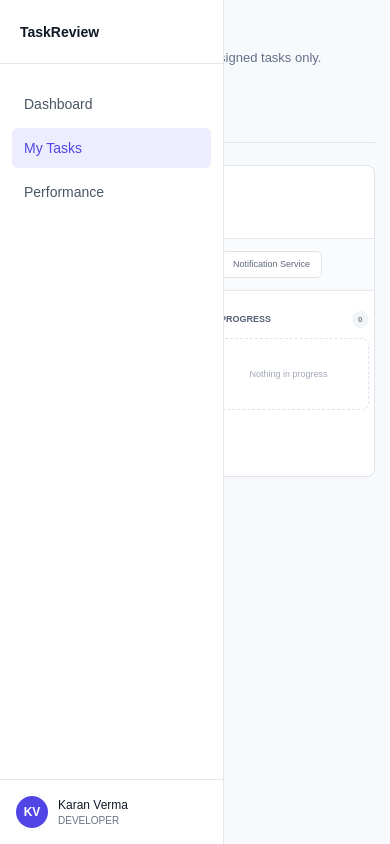
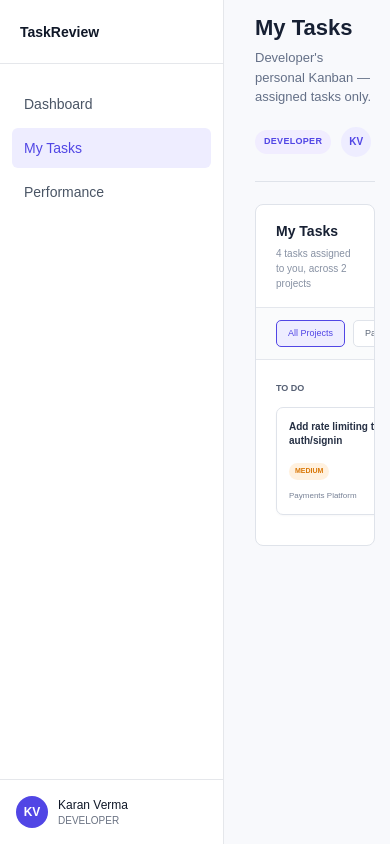
Before and after one commit to WorkR25/Internal-Engineering-Task-Management-System-Frontend, a Next.js app: page /developer/my-task/my-task in a window 390 px wide. Built offline with nearby package versions, Linux system fonts and the light colour scheme.

Commit message:
my task / developer fixed

```diff
--- a/src/pages/developer/my-task/my-task.css
+++ b/src/pages/developer/my-task/my-task.css
@@ -5,19 +5,14 @@
   font-family: Arial, Helvetica, sans-serif;
 }
 
-/* =========================
-   MAIN CONTENT
-========================= */
-
 .developer-my-task-content {
   margin-left: 240px;
+  width: calc(100% - 240px);
   min-height: 100vh;
+  box-sizing: border-box;
   padding: 32px;
+  overflow-x: hidden;
 }
-
-/* =========================
-   PAGE HEADER
-========================= */
 
 .developer-my-task-header {
   display: flex;
@@ -70,12 +65,11 @@
   font-weight: 700;
 }
 
-/* =========================
-   BOARD
-========================= */
-
 .developer-my-task-board {
+  width: 100%;
+  max-width: 100%;
   margin-top: 22px;
+  box-sizing: border-box;
   overflow: hidden;
   border: 1px solid #dfe3ea;
   border-radius: 8px;
@@ -103,10 +97,6 @@
   color: #8791a3;
 }
 
-/* =========================
-   FILTERS
-========================= */
-
 .developer-project-filters {
   display: flex;
   align-items: center;
@@ -114,9 +104,11 @@
   padding: 12px 20px;
   background: #fafbfc;
   border-bottom: 1px solid #e4e7ed;
+  overflow-x: auto;
 }
 
 .developer-project-filter {
+  flex-shrink: 0;
   border: 1px solid #dfe3ea;
   border-radius: 5px;
   background: #ffffff;
@@ -137,13 +129,12 @@
   color: #5146e5;
 }
 
-/* =========================
-   KANBAN
-========================= */
-
 .developer-kanban-wrapper {
   width: 100%;
+  max-width: 100%;
+  box-sizing: border-box;
   overflow-x: auto;
+  overflow-y: hidden;
   padding: 20px;
 }
 
@@ -153,10 +144,6 @@
   gap: 12px;
   min-width: 850px;
 }
-
-/* =========================
-   COLUMN
-========================= */
 
 .developer-task-column {
   min-width: 0;
@@ -193,10 +180,6 @@
   min-height: 100px;
 }
 
-/* =========================
-   EMPTY COLUMN
-========================= */
-
 .developer-task-empty {
   display: flex;
   align-items: center;
@@ -209,10 +192,6 @@
   font-size: 9px;
   text-align: center;
 }
-
-/* =========================
-   TASK CARD
-========================= */
 
 .developer-task-card {
   margin-bottom: 10px;
@@ -290,13 +269,10 @@
   font-size: 8px;
 }
 
-/* =========================
-   RESPONSIVE
-========================= */
-
 @media (max-width: 900px) {
   .developer-my-task-content {
-    margin-left: 0;
+    margin-left: 240px;
+    width: calc(100% - 240px);
     padding: 20px;
   }
 
@@ -311,6 +287,8 @@
 
 @media (max-width: 600px) {
   .developer-my-task-content {
+    margin-left: 240px;
+    width: calc(100% - 240px);
     padding: 15px;
   }
 
```
